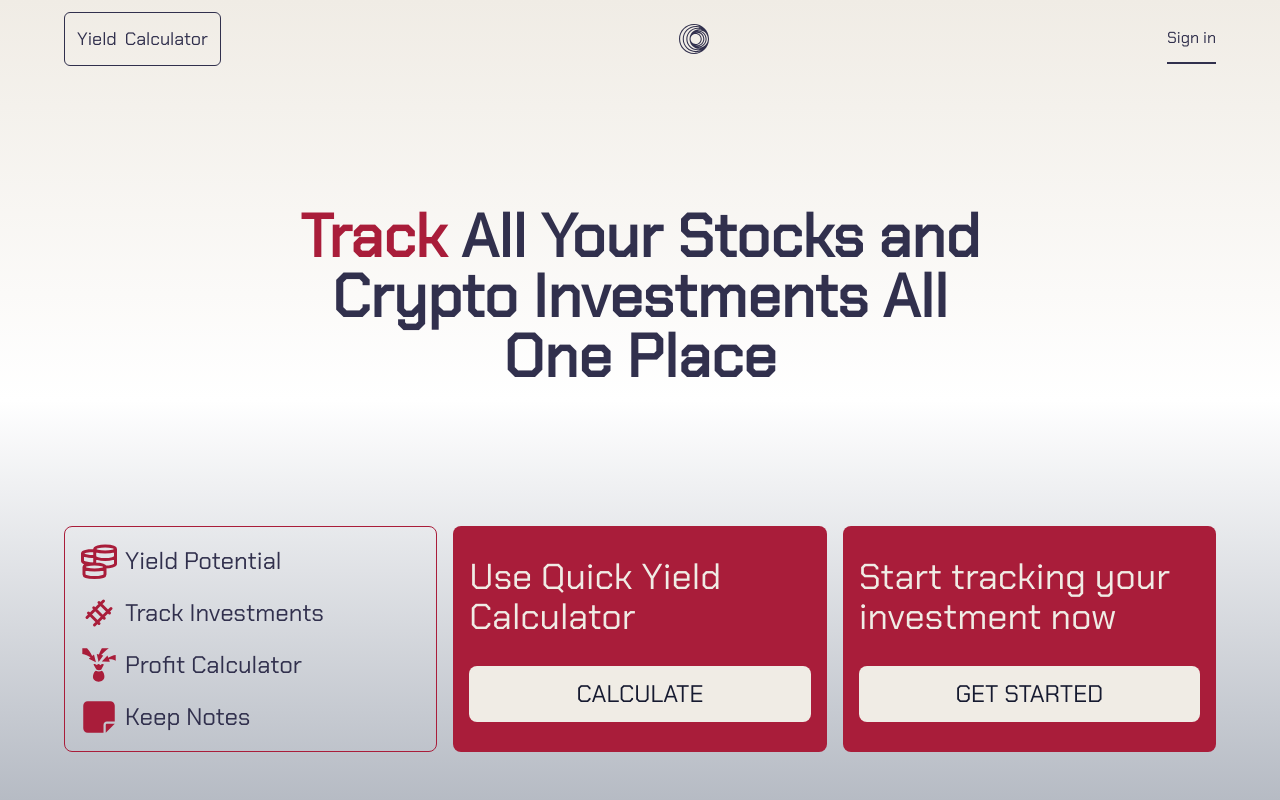
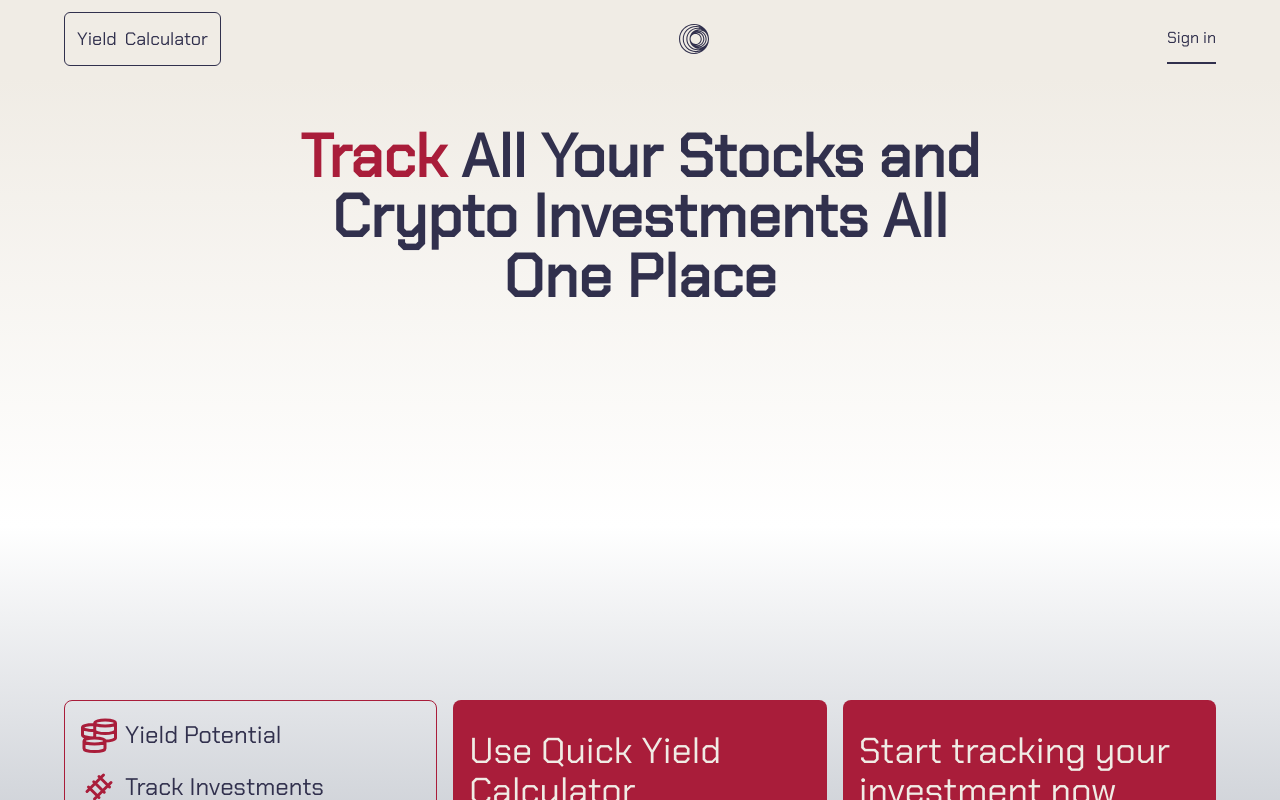
Before and after one commit to earlycodetech/portfolibles, a Next.js app: page / in a window 1280 px wide. Shown: the top 800 px of the page. Built offline with nearby package versions, Linux system fonts and the light colour scheme.

Commit message:
moved navbar to layout

```diff
--- /dev/null
+++ b/app/components/Nav.js
@@ -0,0 +1,17 @@
+import Link from "next/link";
+import { SiPhotobucket } from "react-icons/si";
+
+export function Nav () {
+    return (
+        <nav className="flex justify-between items-center bg-[#F0ECE5] py-3 px-3 md:px-12 lg:px-16">
+          <button className="text-sm md:text-lg text-[#31304D] flex flex-col md:flex-row md:gap-2 border border-[#31304D] rounded-md p-3">
+            <span>Yield</span>
+            <span>Calculator</span>
+          </button>
+
+          <SiPhotobucket className="text-[#31304D] text-3xl"/>
+
+          <Link className="border-b-2 border-[#31304D] text-[#31304D] py-3" href="/auth/signin">Sign in</Link>
+        </nav>
+    )
+}
--- a/app/layout.js
+++ b/app/layout.js
@@ -1,6 +1,7 @@
 import "./globals.css";
 import { Chakra_Petch } from "next/font/google";
 import { Footer } from "./components/Footer";
+import { Nav } from "./components/Nav";
 
 const chakraPetch400 = Chakra_Petch({
   subsets:['latin'],
@@ -15,6 +16,7 @@
   return (
     <html lang="en">
       <body className={chakraPetch400.className}>
+        <Nav/>
         {children}
         <Footer/>
       </body>
--- a/app/page.jsx
+++ b/app/page.jsx
@@ -1,5 +1,4 @@
 import Link from "next/link";
-import { SiPhotobucket } from "react-icons/si";
 import { GrMoney } from "react-icons/gr";
 import { TbTrack } from "react-icons/tb";
 import { GiProfit } from "react-icons/gi";
@@ -7,19 +6,8 @@
 
 export default function Home() {
   return (
-    <main className="px-3 md:px-12 lg:px-16 bg-gradient-to-b from-[#F0ECE5] via-white to-[#B6BBC4]">
-      <section className="min:h-screen md:h-screen flex flex-col justify-between gap-16 md:gap-0 pb-12">
-        <nav className="flex justify-between items-center pt-3">
-          <button className="text-sm md:text-lg text-[#31304D] flex flex-col md:flex-row md:gap-2 border border-[#31304D] rounded-md p-3">
-            <span>Yield</span>
-            <span>Calculator</span>
-          </button>
-
-          <SiPhotobucket className="text-[#31304D] text-3xl"/>
-
-          <Link className="border-b-2 border-[#31304D] text-[#31304D] py-3" href="#">Sign in</Link>
-        </nav>
-
+    <main className="px-3 md:px-12 lg:px-16 py-12 bg-gradient-to-b from-[#F0ECE5] via-white to-[#B6BBC4]">
+      <section className="min:h-screen md:h-screen flex flex-col justify-between gap-16 md:gap-0">
         <div className="row-span-5 flex justify-center items-center">
           <blockquote className="w-full md:w-[480px] lg:w-[720px]">
             <h1 className="text-5xl md:text-6xl text-[#31304D] text-center font-bold">
```
